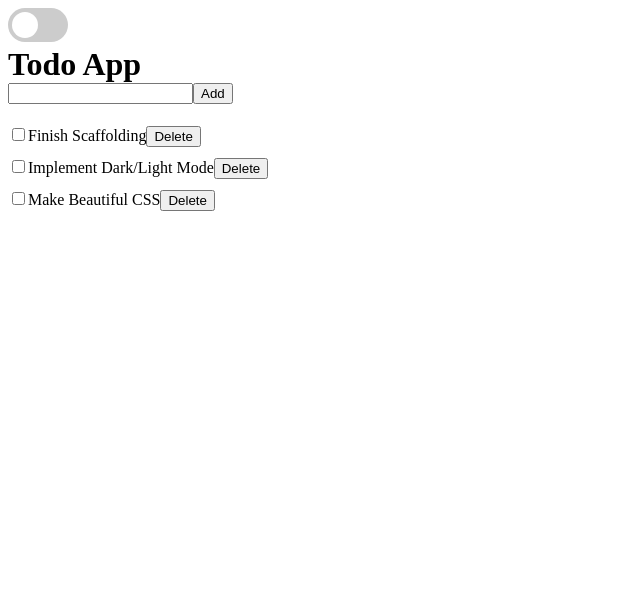
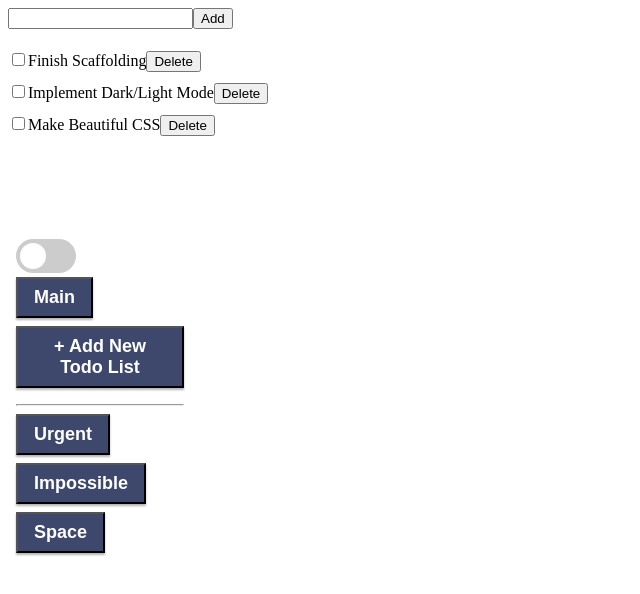
Before and after one commit to inherentspice/todo-list, a Next.js app: page / in a window 1280 px wide. Shown: the top 594 px of the page, without its empty margins (0-640 px from the left). Built offline with nearby package versions, Linux system fonts and the light colour scheme.

Commit message:
created basic sidebar plus styling

```diff
--- a/app/layout.js
+++ b/app/layout.js
@@ -1,13 +1,10 @@
 "use client";
-import DarkMode from "./darkmode";
 
 export default function RootLayout({ children }) {
   return (
       <html lang="en">
         <head />
         <body>
-          <DarkMode/>
-          <h1>Todo App</h1>
           {children}
         </body>
       </html>
--- a/app/page.js
+++ b/app/page.js
@@ -1,5 +1,6 @@
 import AddTodo from "./add-todo";
 import ToDoList from "./todo-list";
+import Sidebar from "./sidebar";
 import '../styles/globals.css';
 
 
@@ -7,6 +8,7 @@ import '../styles/globals.css';
 export default function Page() {
   return (
     <div>
+      <Sidebar />
       <AddTodo />
       <ToDoList />
     </div>
--- /dev/null
+++ b/app/sidebar.js
@@ -0,0 +1,26 @@
+
+import Darkmode from "./darkmode";
+
+function Sidebar() {
+  const categories = ["Urgent", "Impossible", "Space"];
+
+  return (
+    <div className="sidebar">
+      <Darkmode/>
+      <button>
+        Main
+      </button>
+      <button>+ Add New Todo List</button>
+      <hr />
+      {categories.map((category) => (
+        <button
+          key={category}
+        >
+          {category}
+        </button>
+      ))}
+    </div>
+  );
+}
+
+export default Sidebar;
--- a/styles/globals.css
+++ b/styles/globals.css
@@ -89,3 +89,29 @@ input:checked + .slider:before {
 .slider.round:before {
   border-radius: 50%;
 }
+
+.sidebar {
+  position: absolute;
+  top: 50%;
+  left: 0;
+  transform: translateY(-50%);
+  width: 200px;
+  padding: 16px;
+  box-sizing: border-box;
+}
+
+.sidebar button {
+  font-size: 18px;
+  font-weight: bold;
+  padding: 8px 16px;
+  margin-bottom: 8px;
+  color: var(--color-button-text);
+  background-color: var(--color-button);
+  box-shadow: 0 2px 2px rgba(0, 0, 0, 0.3);
+  cursor: pointer;
+}
+
+.sidebar button:hover {
+  background-color: var(--color-primary);
+  box-shadow: 0 2px 2px rgba(0, 0, 0, 0.5);
+}
```
